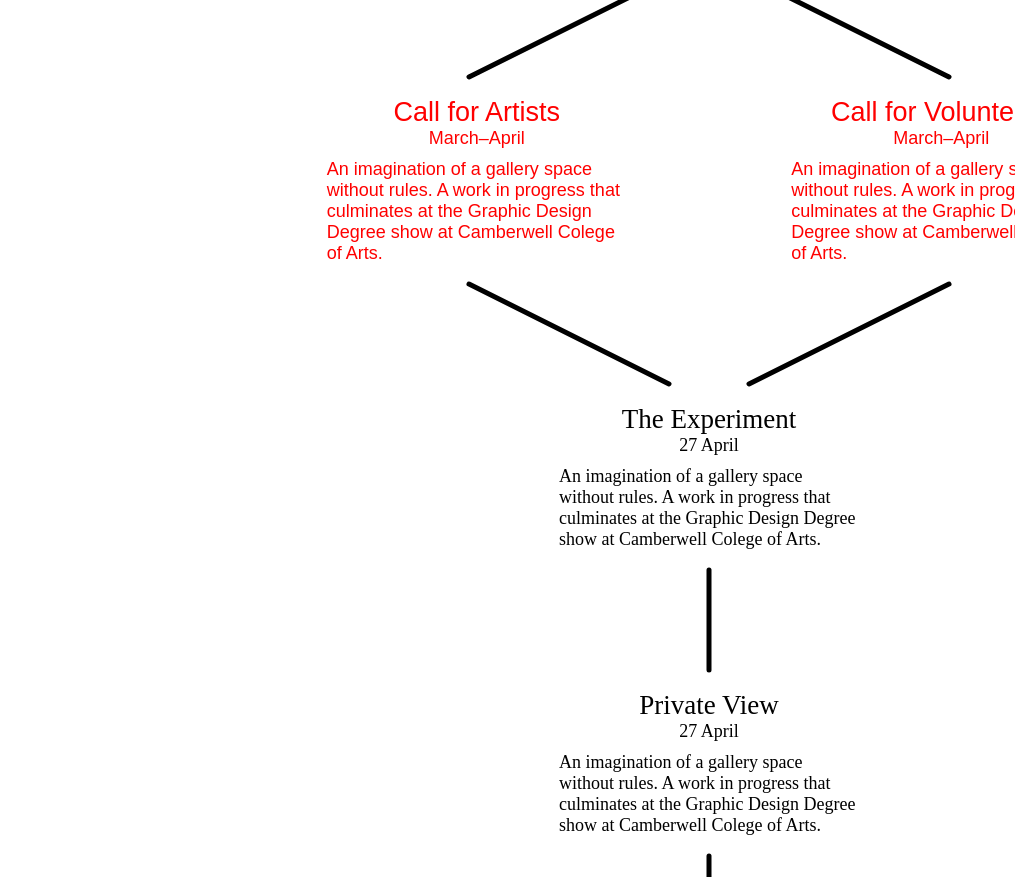
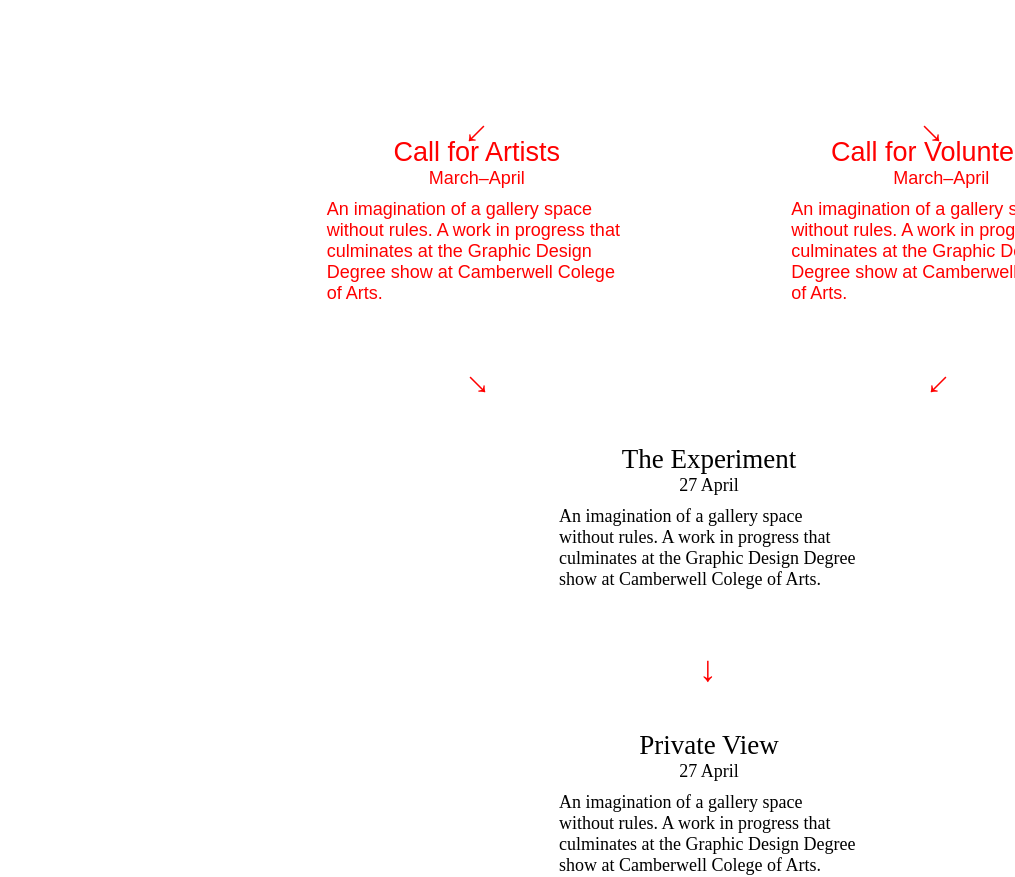
Before and after one commit to kubabartwicki/artisresponse, a website: page index.html in a window 1280 px wide. Shown: the part 861-1738 px from the top of the page, without its empty margins (0-1015 px from the left). Drawn offline with nearby package versions, Linux system fonts and the light colour scheme.

Commit message:
Switch to arrows in-between elements

```diff
--- a/index.html
+++ b/index.html
@@ -39,7 +39,7 @@
 				<time>13 March</time>
 				<p>An imagination of a gallery space without rules. A work in progress that culminates at the Graphic Design Degree show at Camberwell Colege of Arts.</p>
 
-				<ul class="timeline-child">
+				<ul class="timeline-child" id="timeline-current">
 					<li class="timeline-element timeline-active timeline-fourth-element">
 						<h2>Call for Artists</h2>
 						<time>March–April</time>
--- a/js/site.js
+++ b/js/site.js
@@ -1,122 +1,6 @@
 var Site = {
 	init: function() {
-		// draw lines
-		respond();
-		$(window).resize(function() { respond(); });
 
-		function draw(source, target){
-
-			var brush = new Image();
-			brush.src = 'http://www.tricedesigns.com/wp-content/uploads/2012/01/brush2.png';
-
-			var canvas = document.getElementById('canvas');
-			var canvasHtml = $('#canvas');
-			var ctx = canvas.getContext('2d');
-
-			var offsetSource = source.offset();
-			var x1 = canvasHtml.width()/2;
-			var y1 = offsetSource.top + source.height() + 20;
-
-			var offsetTarget = target.offset();
-			var x2 = canvasHtml.width()/2;
-			var y2 = offsetTarget.top - 20;
-
-			var width = $(canvas).parent().width();
-
-			ctx.beginPath();
-			ctx.moveTo(x1,y1);
-			ctx.lineTo(x2,y2);
-			ctx.strokeStyle = '#000000';
-			ctx.lineWidth = 5;
-  			ctx.lineJoin = ctx.lineCap = 'round';
-			ctx.stroke();
-		}
-
-		function drawAngular(source, target){
-			var canvas = document.getElementById('canvas');
-			var canvasHtml = $('#canvas');
-			var ctx = canvas.getContext('2d');
-
-			var offsetSource = source.offset();
-			var offsetTarget = target.offset();
-			var x1,
-				y1,
-				x2,
-				y2;
-
-			if ( source.hasClass('timeline-third-element') && target.hasClass('timeline-fourth-element') ) {
-
-				x1 = canvasHtml.width()/2 - 40;
-				y1 = offsetSource.top + source.height()/2 - 60;
-				x2 = target.width()/2;
-				y2 = offsetTarget.top - 20;
-
-			} else if ( source.hasClass('timeline-third-element') && target.hasClass('timeline-fifth-element') ) {
-
-				x1 = source.width()/2 + 40;
-				y1 = offsetSource.top + source.height()/2 - 60;
-				x2 = canvasHtml.width() - target.width()/2;
-				y2 = offsetTarget.top - 20;
-
-			} else if ( source.hasClass('timeline-fourth-element') && target.hasClass('timeline-sixth-element') ) {
-
-				x1 = source.width()/2;
-				y1 = offsetSource.top + source.height() + 20;
-				x2 = target.width()/2 - 40;
-				y2 = offsetTarget.top - 20;
-
-			} else if ( source.hasClass('timeline-fifth-element') && target.hasClass('timeline-sixth-element') ) {
-
-				x1 = canvasHtml.width() - source.width()/2;
-				y1 = offsetSource.top + source.height() + 20;
-				x2 = target.width()/2 + 40;
-				y2 = offsetTarget.top - 20;
-
-			};
-
-
-			var width = $(canvas).parent().width();
-
-			ctx.beginPath();
-			ctx.moveTo(x1,y1);
-			ctx.lineTo(x2,y2);
-			ctx.lineWidth = 5;
-  			ctx.lineJoin = ctx.lineCap = 'round';
-			ctx.strokeStyle = '#000000';
-			ctx.stroke();
-		}
-
-
-
-		function respond() {
-			var canvasHtml = $('#canvas');
-			var container = $(canvas).parent();
-
-			if(window.devicePixelRatio == 2) {
-			    canvasHtml.attr('width', 2*container.width() );
-			    canvasHtml.attr('height', 2*container.height() );
-
-			    canvasHtml.css('width', container.width());
-			    canvasHtml.css('height', container.height());
-
-			    var ctx = canvas.getContext('2d');
-			    ctx.scale(2, 2);
-
-			} else {
-				canvasHtml.attr('width', container.width() );
-				canvasHtml.attr('height', container.height() );
-			}
-
-			draw($('.timeline-first-element'), $('.timeline-second-element'));
-			draw($('.timeline-second-element'), $('.timeline-third-element'));
-			drawAngular($('.timeline-third-element'), $('.timeline-fourth-element'));
-			drawAngular($('.timeline-third-element'), $('.timeline-fifth-element'));
-			drawAngular($('.timeline-fourth-element'), $('.timeline-sixth-element'));
-			drawAngular($('.timeline-fifth-element'), $('.timeline-sixth-element'));
-			draw($('.timeline-sixth-element'), $('.timeline-seventh-element'));
-			draw($('.timeline-seventh-element'), $('.timeline-eighth-element'));
-
-		};
 
 		function centerContainer() {
 			var canvasContainer = $('.canvas-container'),
@@ -127,7 +11,11 @@
 		centerContainer();
 		$(window).resize(function() { centerContainer(); });
 
-
+		var currentElement = $('#timeline-current');
+		$('html, body').animate({
+		    scrollTop: currentElement.offset().top - $(window).height()/2 + currentElement.height()/2,
+		    scrollLeft: currentElement.offset().left
+		}, 1);
 
 	}
 }
--- a/style.css
+++ b/style.css
@@ -12,6 +12,9 @@
 
 /* defaults */
 
+html, body {
+  /*overflow-x: hidden;*/
+}
 body {
 	background: #fff;
 	color: #000;
@@ -50,20 +53,10 @@
 	padding: 20px;
 	color: #fff;
 	max-width: none;
-	transform: rotate(-90deg);
-	transform-origin: 100% 0;
-	position: fixed;
-	left: 0;
-	top: 0;
-	margin-left: -100vh;
-	max-width: calc(100vh - 40px);
 }
 header p, header h1 {
 	display: inline;
 	line-height: 20px;
-}
-header p {
-
 }
 header h1 {
 	font-family: "jaf-peacock", sans-serif;
@@ -74,11 +67,22 @@
 header p a {
 	color: #fff;
 }
+@media (min-width: 800px) {
+	header {
+		transform: rotate(-90deg);
+		transform-origin: 100% 0;
+		position: fixed;
+		left: 0;
+		top: 0;
+		margin-left: -100vh;
+		max-width: calc(100vh - 40px);
+	}
+}
 
 /* timeline */
 .canvas-container {
 	position: relative;
-	max-width: 780px;
+	width: 780px;
 	margin: 0 auto;
 }
 header p {
@@ -91,12 +95,50 @@
 .timeline-wrapper {
 	text-align: center;
 	margin: 0 auto;
-	padding: 100px 0;
+	padding: 140px 0 0 0;
 }
 .timeline-element {
 	margin: 0 auto 140px auto;
 	position: relative;
 }
+
+
+.timeline-element:after {
+	content: "↓";
+	position: absolute;
+	bottom: -100px;
+	color: red;
+	font-size: 2em;
+	margin-left: -10px;
+}
+.timeline-eighth-element:after {
+	display: none;
+}
+.timeline-third-element:after {
+	top: 260px;
+	left: 160px;
+	transform: rotate(45deg);
+	bottom: auto;
+}
+.timeline-third-element:before {
+	content: "↓";
+	position: absolute;
+	color: red;
+	top: 260px;
+	right: 160px;
+	transform: rotate(-45deg);
+	bottom: auto;
+	font-size: 2em;
+}
+.timeline-fourth-element:after {
+	transform: rotate(-45deg);
+}
+.timeline-fifth-element:after {
+	transform: rotate(45deg);
+}
+
+
+
 .timeline-child {
 	margin-top: 140px;
 }
```
Also changed, not shown: dist/style.css.
